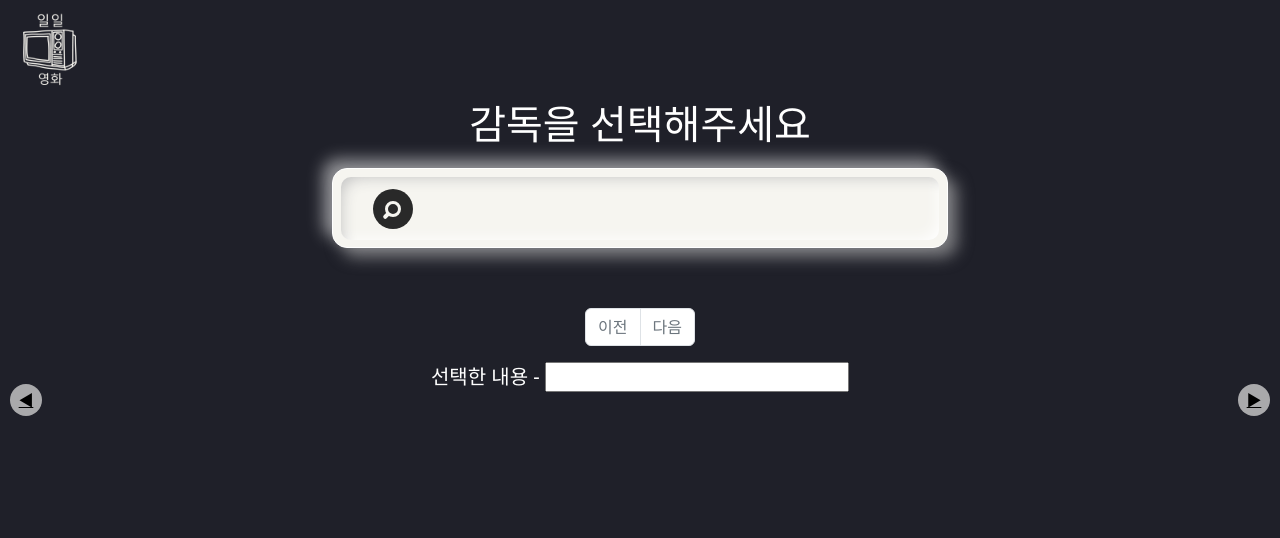
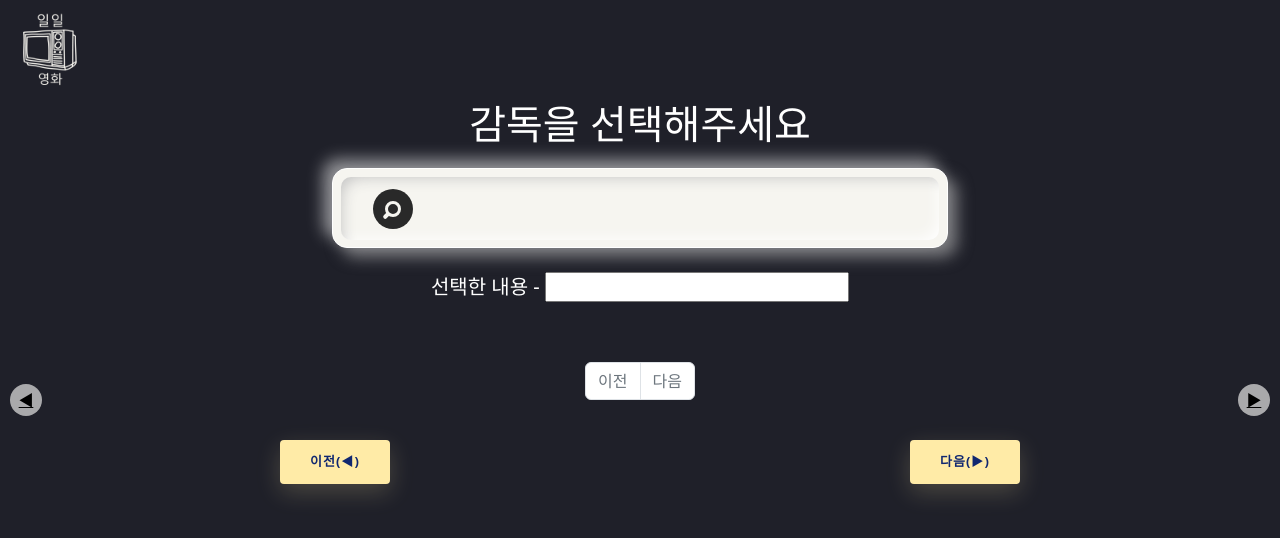
Before and after one commit to rlawogus9985/MovieTarget, a Django app: template templates/movie/main1.html in a window 1280 px wide. Shown: the top 538 px of the page. Run offline with Django 4.2, Linux system fonts and the light colour scheme; the template is opened without the code that fills it, so the values that code supplies are empty; some libraries are stand-ins or nearby versions.

Commit message:
메인 수정
메인 수정

```diff
--- a/static/movie/select/dselect.css
+++ b/static/movie/select/dselect.css
@@ -194,3 +194,132 @@ table.director-list {
   margin-right: auto;
   margin-bottom: 30px;
 }
+
+
+.lower_ {
+  position: absolute;
+  display: inline-flex;
+  left: 20px;
+  right: 0;
+  margin: auto;
+  height: 0px;
+}
+.btn_{
+  cursor: pointer;
+  transition: all 200ms linear;
+  border-radius: 4px;
+  height: 44px;
+  font-size: 13px;
+  font-weight: 600;
+  text-transform: uppercase;
+  -webkit-transition : all 200ms linear;
+  transition: all 200ms linear;
+  padding: 0 30px;
+  letter-spacing: 1px;
+  display: -webkit-inline-flex;
+  display: -ms-inline-flexbox;
+  display: inline-flex;
+  -webkit-align-items: center;
+  -moz-align-items: center;
+  -ms-align-items: center;
+  align-items: center;
+  -webkit-justify-content: center;
+  -moz-justify-content: center;
+  -ms-justify-content: center;
+  justify-content: center;
+  -ms-flex-pack: center;
+  text-align: center;
+  border: none;
+  background-color: #ffeba7;
+  color: #102770;
+  box-shadow: 0 8px 24px 0 rgba(255,235,167,.2);
+
+  margin: auto;
+  text-decoration: none;
+
+}
+.btn_:active,
+.btn_:focus{
+  background-color: #102770;
+  color: #ffeba7;
+  box-shadow: 0 8px 24px 0 rgba(16,39,112,.2);
+}
+.btn_:hover{
+  background-color: #102770;
+  color: #ffeba7;
+  box-shadow: 0 8px 24px 0 rgba(16,39,112,.2);
+}
+
+
+
+
+body {
+  font-family: 'Open Sans', sans-serif;
+  font-weight: 300;
+  line-height: 1.42em;
+  color:#A7A1AE;
+  background-color:#1F2739;
+}
+.director-list td {
+	  font-weight: normal;
+	  font-size: 1em;
+  -webkit-box-shadow: 0 2px 2px -2px #0E1119;
+	   -moz-box-shadow: 0 2px 2px -2px #0E1119;
+	        box-shadow: 0 2px 2px -2px #0E1119;
+}
+.director-list {
+	  text-align: left;
+	  overflow: hidden;
+	  width: 80%;
+	  margin: 0 auto;
+  display: table;
+  padding: 0 0 8em 0;
+}
+
+.director-list td, .director-list th {
+	  padding-bottom: 2%;
+	  padding-top: 2%;
+  padding-left:2%;
+}
+
+/* Background-color of the odd rows */
+.director-list tr:nth-child(odd) {
+	  background-color: #323C50;
+}
+
+/* Background-color of the even rows */
+.director-list tr:nth-child(even) {
+	  background-color: #2C3446;
+}
+
+.director-list th {
+	  background-color: #1F2739;
+}
+
+.director-list td { color: #ffeba7; }
+
+.director-list tr:hover {
+   background-color: #464A52;
+-webkit-box-shadow: 0 6px 6px -6px #0E1119;
+	   -moz-box-shadow: 0 6px 6px -6px #0E1119;
+	        box-shadow: 0 6px 6px -6px #0E1119;
+}
+
+.director-list td:hover {
+  background-color: #FFF842;
+  color: #403E10;
+  font-weight: bold;
+
+  box-shadow: #7F7C21 -1px 1px, #7F7C21 -2px 2px, #7F7C21 -3px 3px, #7F7C21 -4px 4px, #7F7C21 -5px 5px, #7F7C21 -6px 6px;
+  transform: translate3d(6px, -6px, 0);
+
+  transition-delay: 0s;
+	  transition-duration: 0.4s;
+	  transition-property: all;
+  transition-timing-function: line;
+}
+
+@media (max-width: 800px) {
+.director-list td:nth-child(4),
+.director-list th:nth-child(4) { display: none; }
+}
--- a/templates/movie/main1.html
+++ b/templates/movie/main1.html
@@ -51,9 +51,15 @@
   </form>
 </div>
 
+<!-- 선택한 내용 보여주기 -->
+<br>
+<div style="color: white;">
+  <h5 style="text-align: center;">선택한 내용 - <input type="text" name="selected_director" id="selected_director" readonly></h5>
+</div>
+
 <!-- 데이터베이스에 뭐가 있는지 출력-->
-<div style="color: white;">
-  <table class="director-list table-bordered table-hover" border="4" >
+<div style="color: #292929;">
+  <table class="director-list table-bordered table-hover" border="1" style="background-color: #f6f5f0;" >
     <tr>
       {% for list in targetbase_list %}
       {% if forloop.counter == 1 or forloop.counter == 2 or forloop.counter == 3 or forloop.counter == 4 %}
@@ -133,10 +139,7 @@
 </div>
 <!-- 페이징 기능 끝 -->
 
-<!-- 선택한 내용 보여주기 -->
-<div style="color: white;">
-  <h5 style="text-align: center;">선택한 내용 - <input type="text" name="selected_director" id="selected_director" readonly></h5>
-</div>
+
 
   <!-- 왼쪽 클릭은 2,3 페이지만-->
   <div class="slide_prev_button slide_button"><a href="movie:board1">◀</a></div>
@@ -144,6 +147,11 @@
   <!-- 현지점(1페이지)에서 누르면 바로 4페이지로 가는 임시 기능-->
   <div class="slide_next_button slide_button"><a href="{% url 'movie:board4' %}">▶</a></div>
 
+  <br>
+  <div class="lower_">
+    <a href="{% url 'movie:board1' %}" class="btn_">이전(◀)</a>
+    <a href="{% url 'movie:board4' %}" class="btn_">다음(▶)</a>
+  </div>
 
 </body>
 </html>
```
Also changed, not shown: movie/models.py (+7 -0 lines).
